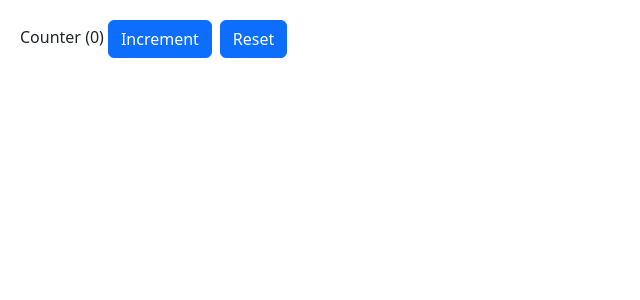
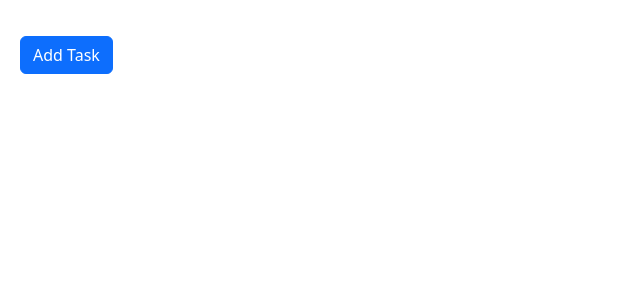
Before and after one commit to phmanhquan/react-app-v18, a React (Vite) app: page / in a window 1280 px wide. Shown: the top 300 px of the page, without its empty margins (0-640 px from the left). Built offline with nearby package versions, Linux system fonts and the light colour scheme.

Commit message:
complex action

```diff
--- a/src/App.tsx
+++ b/src/App.tsx
@@ -23,10 +23,12 @@ import TodoList from "./react-query/TodoList";
 import PostList from "./react-query/PostList";
 import TodoForm from "./react-query/TodoForm";
 import Counter from "./state-management/Counter";
+import TaskList from "./state-management/TaskList";
 
 function App() {
   return (
-    <Counter></Counter>
+    <TaskList></TaskList>
+    // <Counter></Counter>
     // <PostList></PostList>;
     // <>
     //   <TodoForm></TodoForm>
--- a/src/state-management/TaskList.tsx
+++ b/src/state-management/TaskList.tsx
@@ -1,21 +1,19 @@
-import { useState } from 'react';
-
-interface Task {
-  id: number;
-  title: string;
-}
+import { useReducer, useState } from "react";
+import tasksReducer from "./reducers/tasksReducer";
 
 const TaskList = () => {
-  const [tasks, setTasks] = useState<Task[]>([]);
+  // const [tasks, setTasks] = useState<Task[]>([]);
+
+  const [tasks, dispatch] = useReducer(tasksReducer, []);
 
   return (
     <>
       <button
         onClick={() =>
-          setTasks([
-            { id: Date.now(), title: 'Task ' + Date.now() },
-            ...tasks,
-          ])
+          dispatch({
+            type: "ADD",
+            task: { id: Date.now(), title: "Task " + Date.now() },
+          })
         }
         className="btn btn-primary my-3"
       >
@@ -31,7 +29,10 @@ const TaskList = () => {
             <button
               className="btn btn-outline-danger"
               onClick={() =>
-                setTasks(tasks.filter((t) => t.id !== task.id))
+                dispatch({
+                  type: "DELETE",
+                  taskId: task.id,
+                })
               }
             >
               Delete
--- /dev/null
+++ b/src/state-management/reducers/tasksReducer.ts
@@ -0,0 +1,27 @@
+export interface Task {
+  id: number;
+  title: string;
+}
+
+interface AddTask {
+  type: "ADD";
+  task: Task;
+}
+
+interface DeleteTask {
+  type: "DELETE";
+  taskId: number;
+}
+
+type TaskAction = AddTask | DeleteTask;
+
+const tasksReducer = (tasks: Task[], action: TaskAction) => {
+  switch (action.type) {
+    case "ADD":
+      return [action.task, ...tasks];
+    case "DELETE":
+      return tasks.filter((t) => t.id !== action.taskId);
+  }
+};
+
+export default tasksReducer;
```
